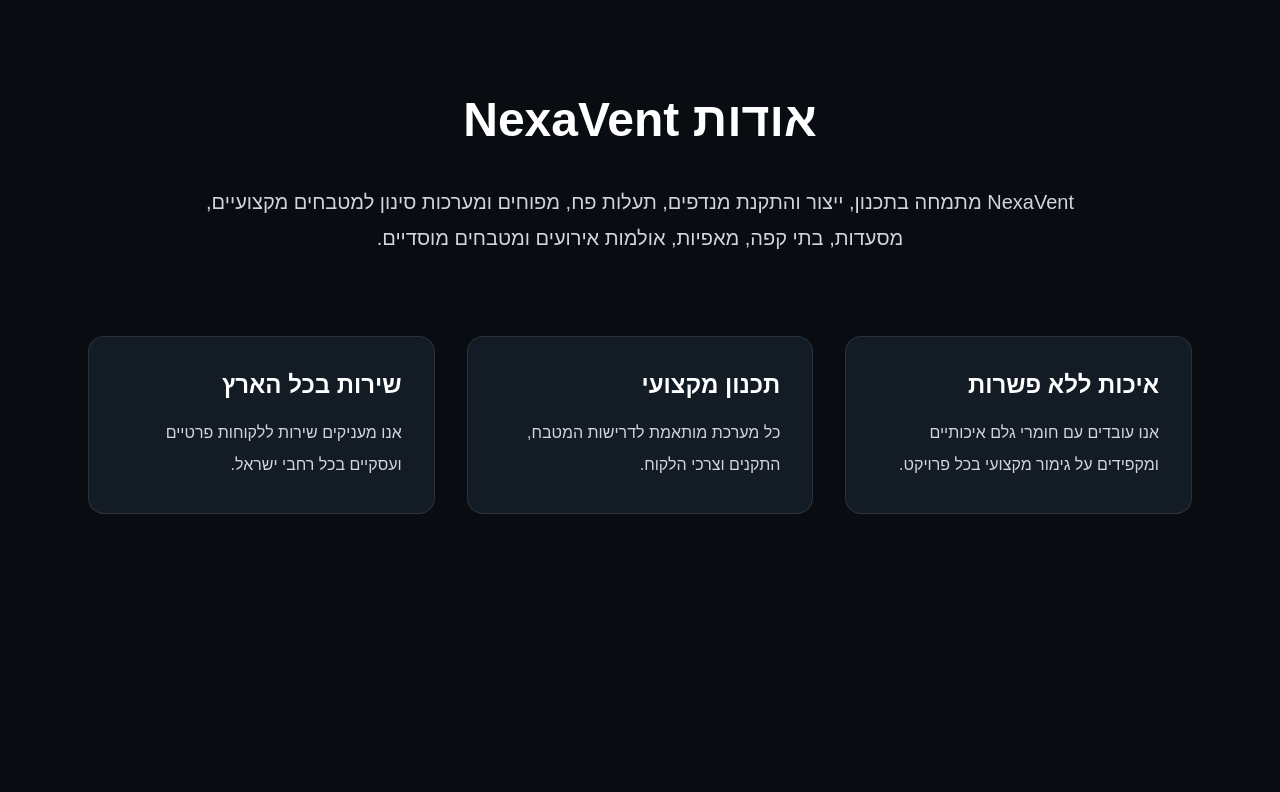
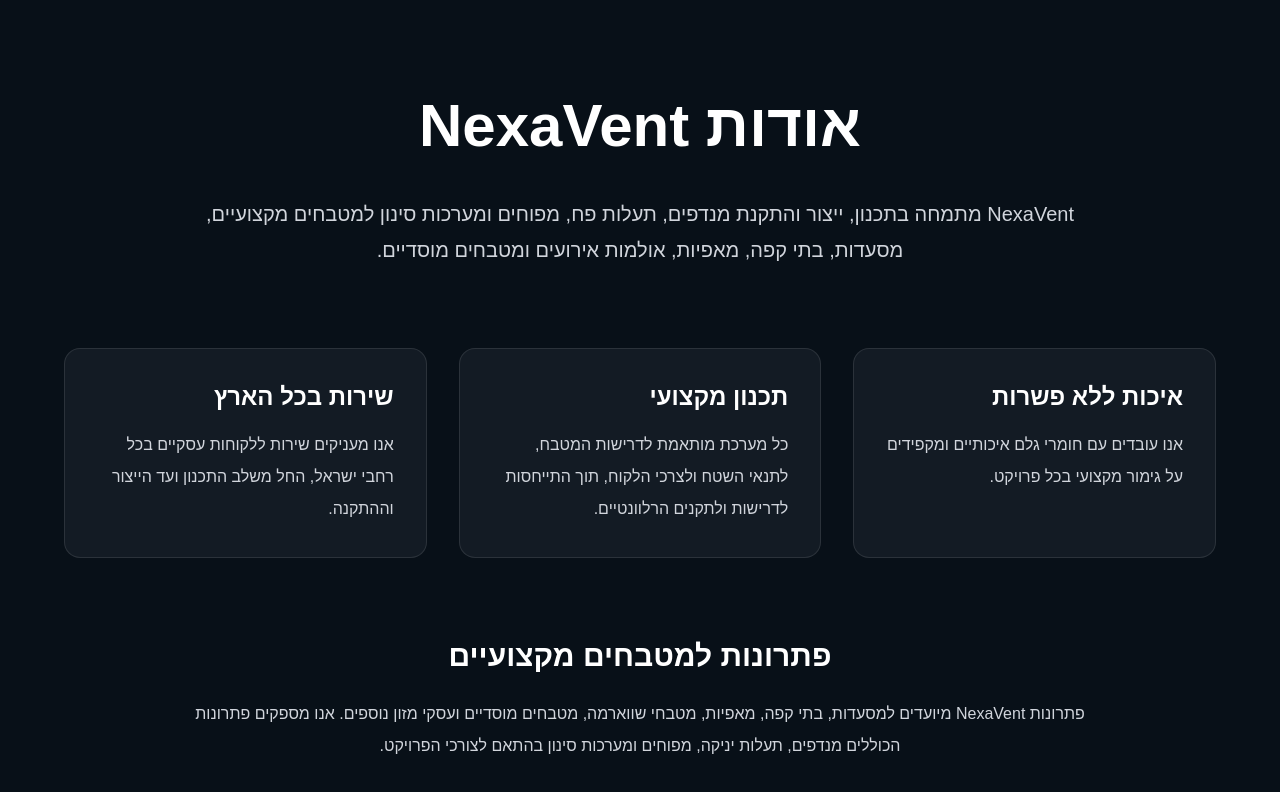
Before and after one commit to nexavent3-afk/nexavent, a Next.js app: page /about in a window 1280 px wide. Shown: the top 792 px of the page. Built offline with nearby package versions, Linux system fonts and the light colour scheme.

Commit message:
Improve About page SEO

```diff
--- a/app/about/page.tsx
+++ b/app/about/page.tsx
@@ -1,57 +1,99 @@
-export const metadata = {
-  title: "אודות | NexaVent",
+import type { Metadata } from "next";
+
+export const metadata: Metadata = {
+  title: "אודות NexaVent | מנדפים למטבחים מקצועיים",
   description:
-    "הכירו את NexaVent – מומחים בתכנון, ייצור והתקנת מנדפים, תעלות פח ומערכות אוורור למטבחים מקצועיים.",
+    "הכירו את NexaVent – חברה המתמחה בתכנון, ייצור והתקנת מנדפים, מפוחים, תעלות ומערכות סינון למסעדות, בתי קפה, מאפיות ומטבחים מקצועיים בכל הארץ.",
+
+  keywords: [
+    "NexaVent",
+    "אודות NexaVent",
+    "מנדפים למטבחים מקצועיים",
+    "מנדפים למסעדות",
+    "מנדף למטבח",
+    "מערכות סינון למטבחים",
+    "מפוחים למטבחים",
+    "תעלות פח למנדפים",
+  ],
+
+  alternates: {
+    canonical: "https://nexavent.vercel.app/about",
+  },
+
+  openGraph: {
+    title: "אודות NexaVent | מנדפים למטבחים מקצועיים",
+    description:
+      "NexaVent מתמחה בתכנון, ייצור והתקנת מנדפים, מפוחים, תעלות ומערכות סינון למטבחים מקצועיים.",
+    url: "https://nexavent.vercel.app/about",
+    siteName: "NexaVent",
+    locale: "he_IL",
+    type: "website",
+  },
+
+  robots: {
+    index: true,
+    follow: true,
+  },
 };
 
 export default function AboutPage() {
   return (
-    <main className="min-h-screen bg-[#090d12] text-white">
-      <section className="mx-auto max-w-6xl px-6 py-24">
-        <h1 className="text-5xl font-bold text-center">
+    <main
+      dir="rtl"
+      className="min-h-screen bg-[#081018] px-6 py-24 text-white"
+    >
+      <section className="mx-auto max-w-6xl">
+        <h1 className="text-center text-5xl font-bold md:text-6xl">
           אודות NexaVent
         </h1>
 
-        <p className="mt-10 text-xl leading-9 text-gray-300 text-center max-w-4xl mx-auto">
+        <p className="mx-auto mt-10 max-w-4xl text-center text-xl leading-9 text-gray-300">
           NexaVent מתמחה בתכנון, ייצור והתקנת מנדפים, תעלות פח,
-          מפוחים ומערכות סינון למטבחים מקצועיים, מסעדות,
-          בתי קפה, מאפיות, אולמות אירועים ומטבחים מוסדיים.
+          מפוחים ומערכות סינון למטבחים מקצועיים, מסעדות, בתי קפה,
+          מאפיות, אולמות אירועים ומטבחים מוסדיים.
         </p>
 
         <div className="mt-20 grid gap-8 md:grid-cols-3">
+          <div className="rounded-2xl border border-white/10 bg-[#131b24] p-8">
+            <h2 className="text-2xl font-bold">איכות ללא פשרות</h2>
 
-          <div className="rounded-2xl bg-[#131b24] p-8 border border-white/10">
-            <h2 className="text-2xl font-bold">
-              איכות ללא פשרות
-            </h2>
-
-            <p className="mt-4 text-gray-300 leading-8">
+            <p className="mt-4 leading-8 text-gray-300">
               אנו עובדים עם חומרי גלם איכותיים ומקפידים על גימור
               מקצועי בכל פרויקט.
             </p>
           </div>
 
-          <div className="rounded-2xl bg-[#131b24] p-8 border border-white/10">
-            <h2 className="text-2xl font-bold">
-              תכנון מקצועי
-            </h2>
+          <div className="rounded-2xl border border-white/10 bg-[#131b24] p-8">
+            <h2 className="text-2xl font-bold">תכנון מקצועי</h2>
 
-            <p className="mt-4 text-gray-300 leading-8">
-              כל מערכת מותאמת לדרישות המטבח, התקנים וצרכי הלקוח.
+            <p className="mt-4 leading-8 text-gray-300">
+              כל מערכת מותאמת לדרישות המטבח, לתנאי השטח ולצרכי
+              הלקוח, תוך התייחסות לדרישות ולתקנים הרלוונטיים.
             </p>
           </div>
 
-          <div className="rounded-2xl bg-[#131b24] p-8 border border-white/10">
-            <h2 className="text-2xl font-bold">
-              שירות בכל הארץ
-            </h2>
+          <div className="rounded-2xl border border-white/10 bg-[#131b24] p-8">
+            <h2 className="text-2xl font-bold">שירות בכל הארץ</h2>
 
-            <p className="mt-4 text-gray-300 leading-8">
-              אנו מעניקים שירות ללקוחות פרטיים ועסקיים בכל רחבי ישראל.
+            <p className="mt-4 leading-8 text-gray-300">
+              אנו מעניקים שירות ללקוחות עסקיים בכל רחבי ישראל,
+              החל משלב התכנון ועד הייצור וההתקנה.
             </p>
           </div>
+        </div>
 
-        </div>
+        <section className="mt-20">
+          <h2 className="text-center text-3xl font-bold">
+            פתרונות למטבחים מקצועיים
+          </h2>
+
+          <p className="mx-auto mt-6 max-w-4xl text-center leading-8 text-gray-300">
+            פתרונות NexaVent מיועדים למסעדות, בתי קפה, מאפיות,
+            מטבחי שווארמה, מטבחים מוסדיים ועסקי מזון נוספים.
+            אנו מספקים פתרונות הכוללים מנדפים, תעלות יניקה,
+            מפוחים ומערכות סינון בהתאם לצורכי הפרויקט.
+          </p>
+        </section>
       </section>
     </main>
   );
```
